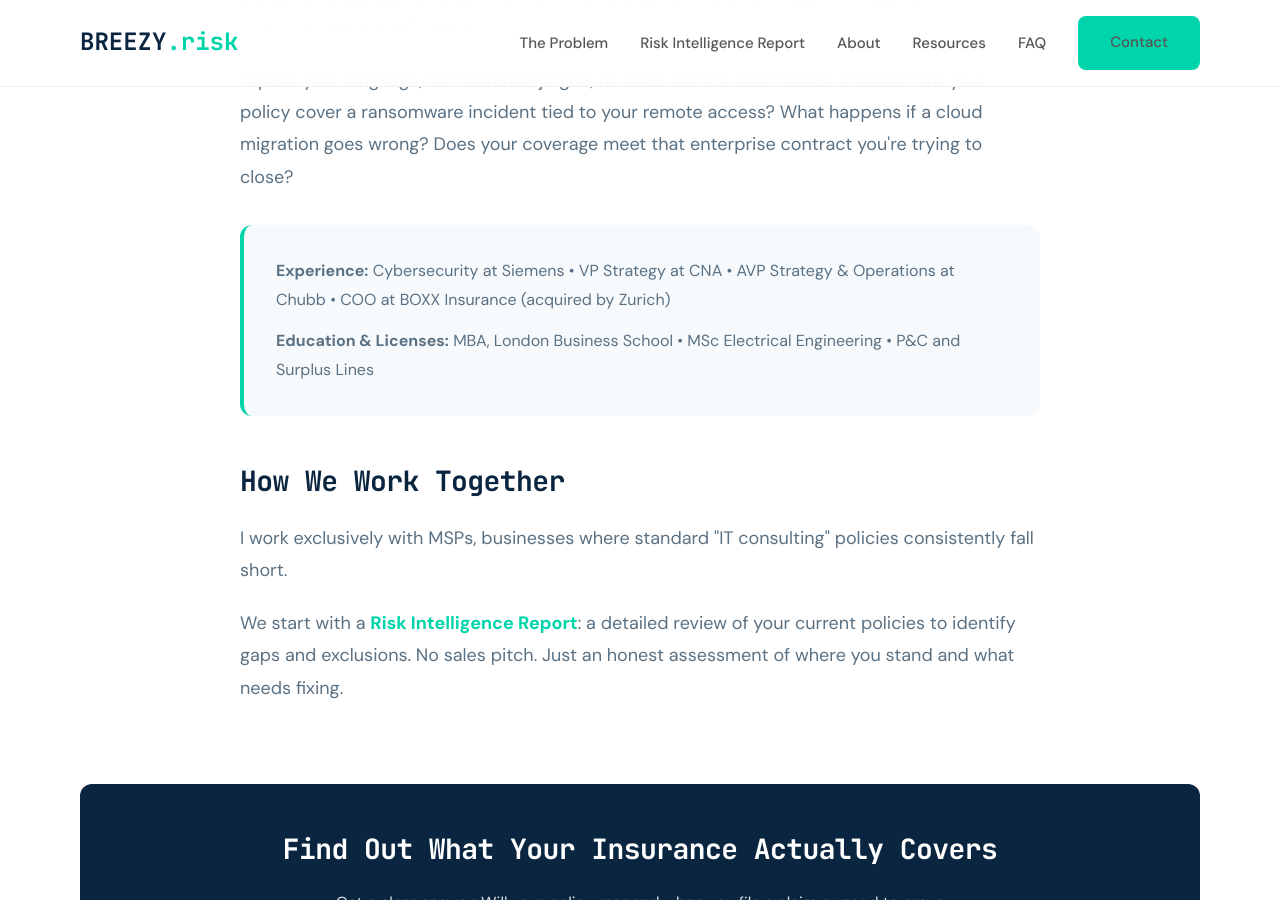
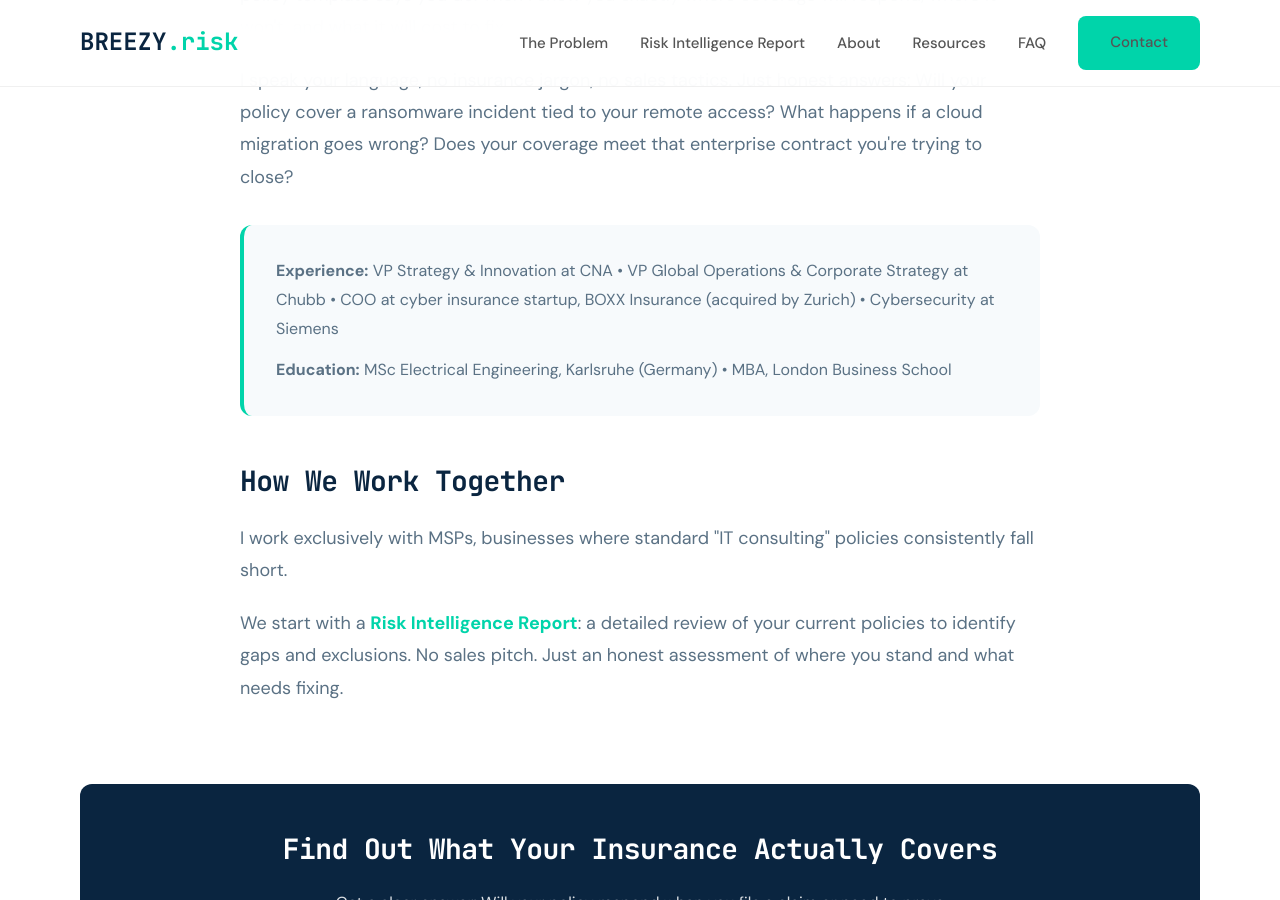
Before and after one commit to joeproe1/breezyins.com, a Jekyll site: the page built from about.html, in a window 1280 px wide and 900 px high, scrolled down 1337 px. Built offline with Jekyll 4.4.1, drawn with Linux system fonts in a browser that asks for light colours.

Commit message:
Update credentials on About page
- Reorder experience: insurance roles first, cybersecurity last
- Updated titles: VP Strategy & Innovation (CNA), VP Global Operations
  & Corporate Strategy (Chubb), COO at cyber insurance startup (BOXX)
- Education: lead with MSc Karlsruhe, then MBA LBS, drop licenses

Co-Authored-By: Claude Opus 4.6 <noreply@anthropic.com>

```diff
--- a/about.html
+++ b/about.html
@@ -62,8 +62,8 @@ image: /assets/images/joerg-portrait.jpg
             <p>I speak your language, no insurance jargon, no sales tactics. Just honest answers: Will your policy cover a ransomware incident tied to your remote access? What happens if a cloud migration goes wrong? Does your coverage meet that enterprise contract you're trying to close?</p>
 
             <div class="credentials-inline">
-                <p><strong>Experience:</strong> Cybersecurity at Siemens &bull; VP Strategy at CNA &bull; AVP Strategy &amp; Operations at Chubb &bull; COO at BOXX Insurance (acquired by Zurich)</p>
-                <p style="margin-top:12px"><strong>Education &amp; Licenses:</strong> MBA, London Business School &bull; MSc Electrical Engineering &bull; P&amp;C and Surplus Lines</p>
+                <p><strong>Experience:</strong> VP Strategy &amp; Innovation at CNA &bull; VP Global Operations &amp; Corporate Strategy at Chubb &bull; COO at cyber insurance startup, BOXX Insurance (acquired by Zurich) &bull; Cybersecurity at Siemens</p>
+                <p style="margin-top:12px"><strong>Education:</strong> MSc Electrical Engineering, Karlsruhe (Germany) &bull; MBA, London Business School</p>
             </div>
 
             <h2>How We Work Together</h2>
```
